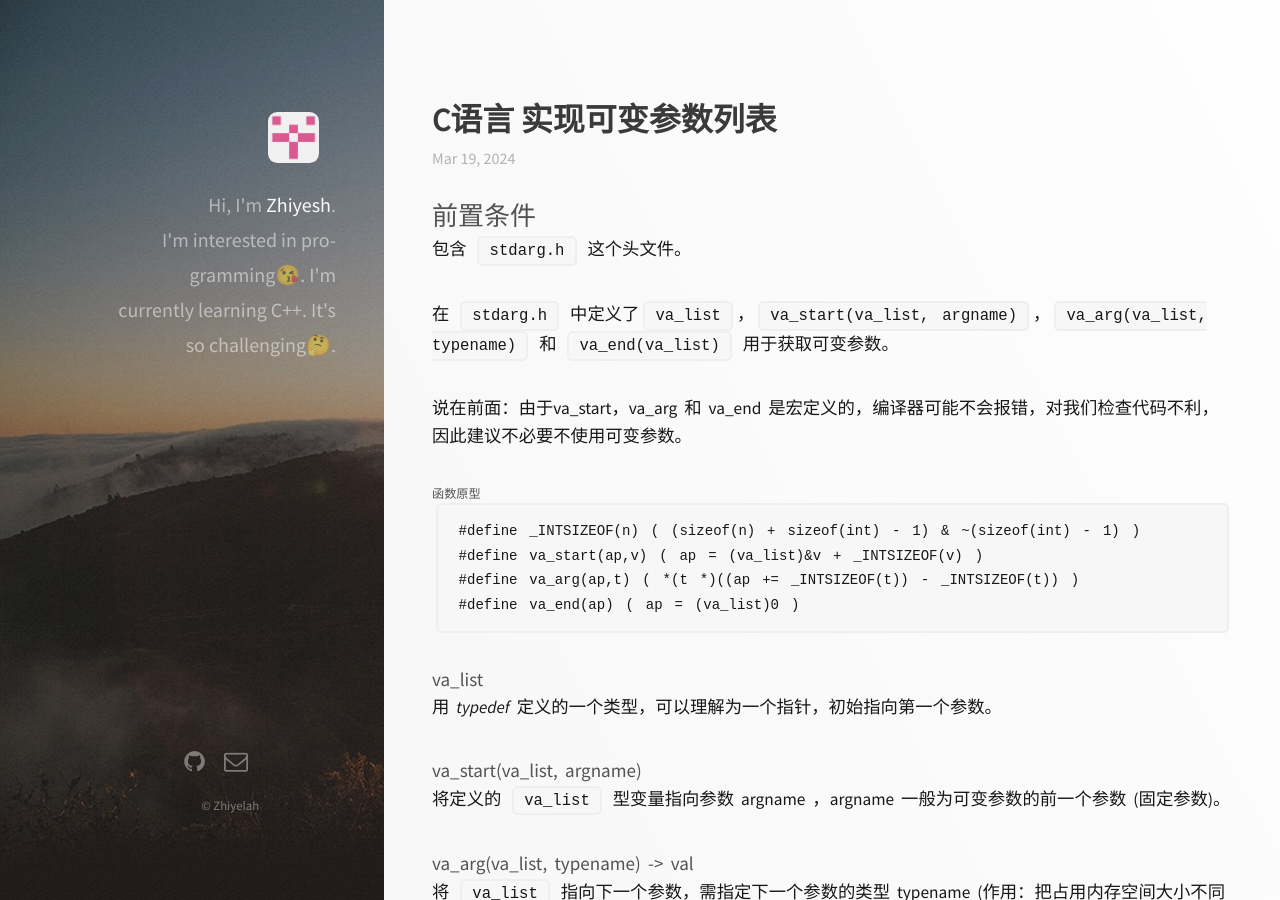
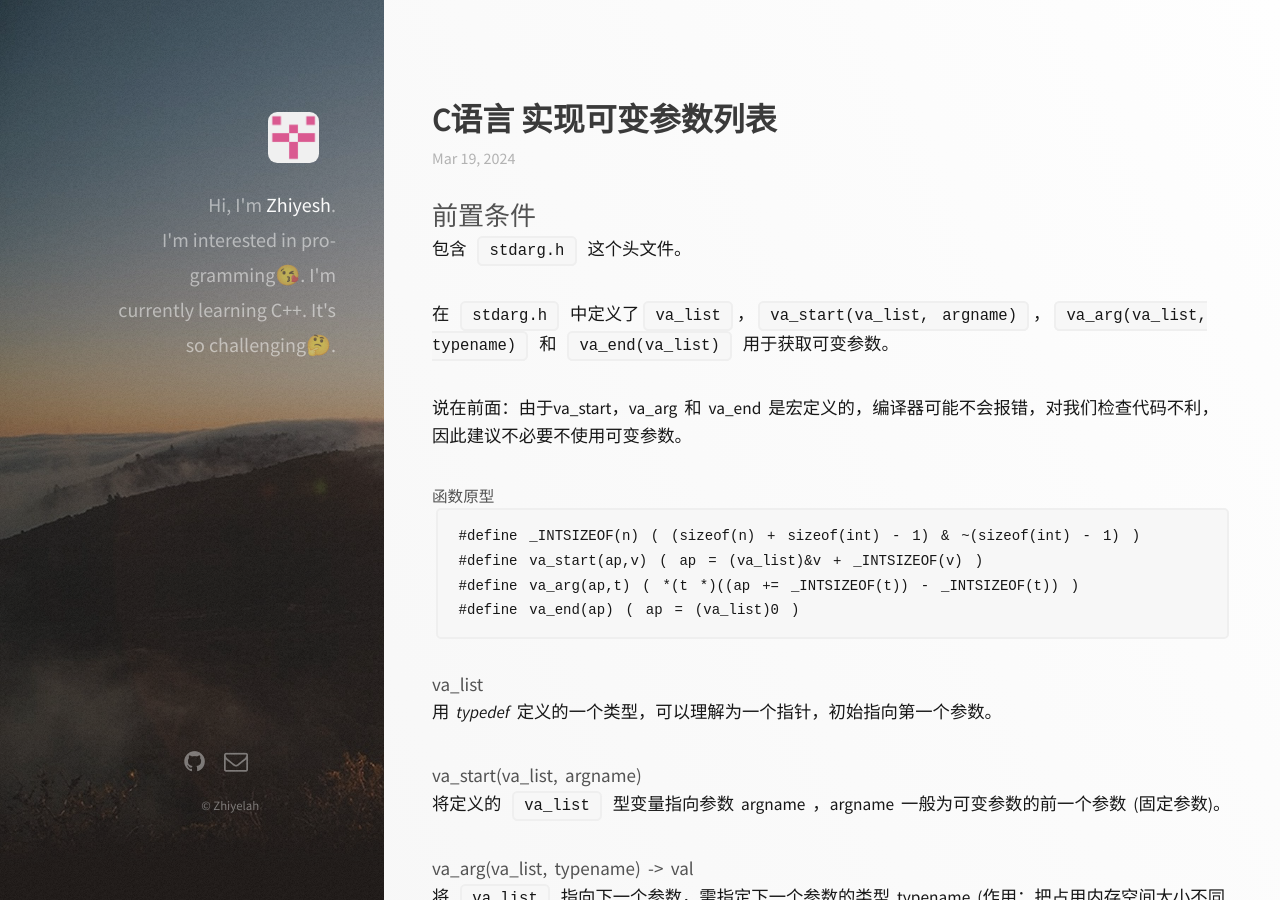
Before and after one commit to Zhiyelah/zhiyelah.github.io, a Jekyll site: the page built from _posts/2024-03-19-143829783014.md, in a window 1280 px wide and 900 px high. Built offline with Jekyll 4.4.1, drawn with Linux system fonts in a browser that asks for light colours; nearby versions of some CDN libraries.

Commit message:
Update 2024-03-19-143829783014.md

````diff
--- a/_posts/2024-03-19-143829783014.md
+++ b/_posts/2024-03-19-143829783014.md
@@ -8,7 +8,7 @@ title: C语言 实现可变参数列表
 在 `stdarg.h` 中定义了`va_list`，`va_start(va_list, argname)`，`va_arg(va_list, typename)` 和 `va_end(va_list)` 用于获取可变参数。
 
 说在前面：由于va_start，va_arg 和 va_end 是宏定义的，编译器可能不会报错，对我们检查代码不利，因此建议不必要不使用可变参数。
-######  函数原型
+##### 函数原型
 ```C
 #define _INTSIZEOF(n) ( (sizeof(n) + sizeof(int) - 1) & ~(sizeof(int) - 1) )
 #define va_start(ap,v) ( ap = (va_list)&v + _INTSIZEOF(v) )
````
